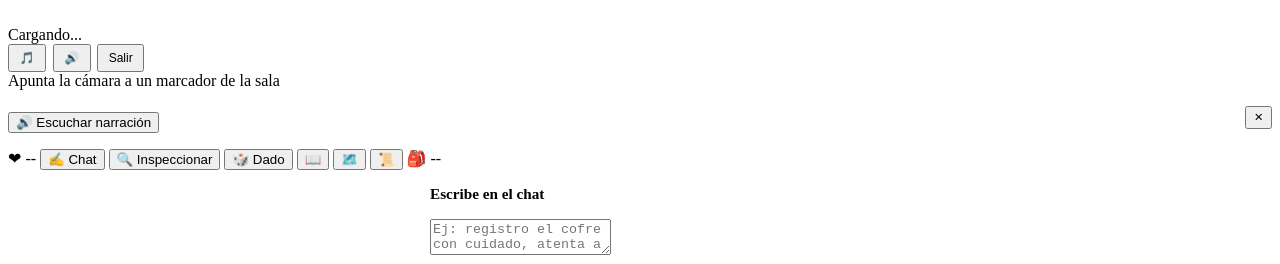
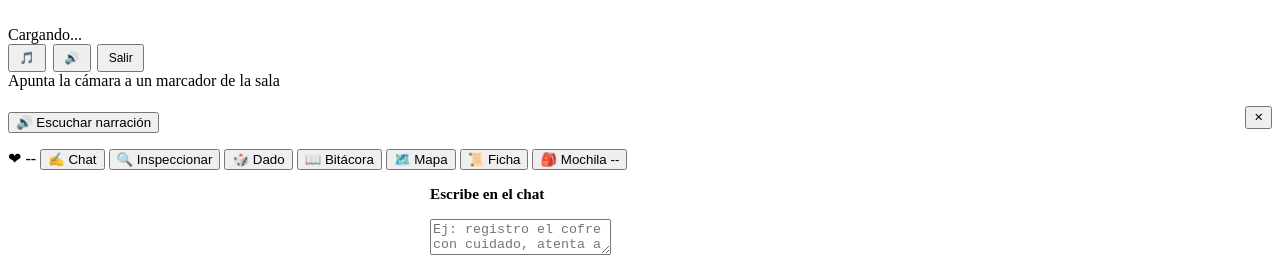
Before and after one commit to tonimunoz-lgtm/rol, a website with bundled scripts: page index.html in a window 1280 px wide. Shown: the top 264 px of the page. Built offline with nearby package versions, Linux system fonts and the light colour scheme.

Commit message:
Update button labels and inventory display in HTML

```diff
--- a/index.html
+++ b/index.html
@@ -78,10 +78,10 @@
     <button id="btn-accion">✍️ Chat</button>
     <button id="btn-inspeccionar" class="primary">🔍 Inspeccionar</button>
     <button id="btn-dice">🎲 Dado</button>
-    <button id="btn-bitacora">📖</button>
-    <button id="btn-mapa">🗺️</button>
-    <button id="btn-ficha">📜</button>
-    <span class="stat-pill" id="stat-inventory">🎒 --</span>
+    <button id="btn-bitacora">📖 Bitácora</button>
+    <button id="btn-mapa">🗺️ Mapa</button>
+    <button id="btn-ficha">📜 Ficha</button>
+    <button class="stat-pill stat-pill-clickable" id="stat-inventory">🎒 Mochila --</button>
   </div>
 
   <div id="accion-modal" class="floating-panel">
```
